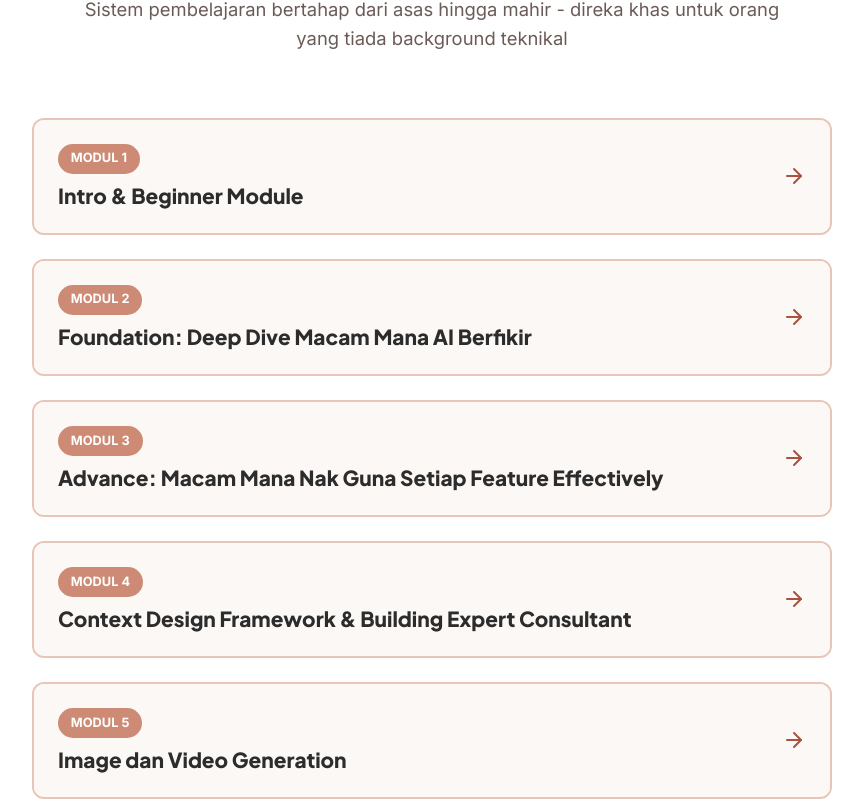
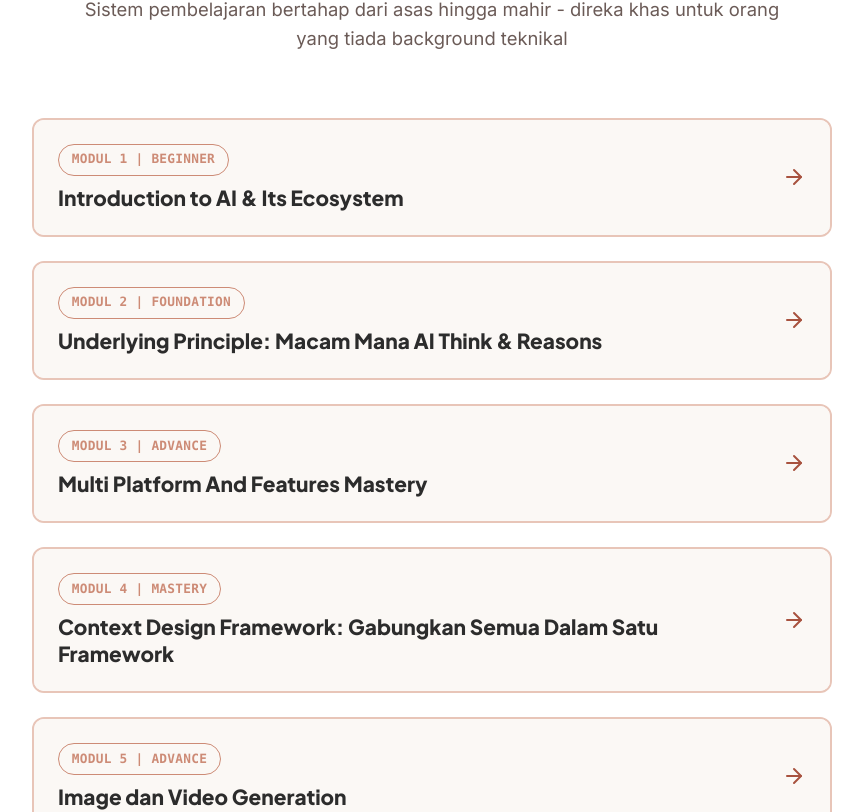
Before and after one commit to luqtech-official/kelasGPT, a Next.js app: page / in a window 1280 px wide. Shown: the part 9050-9862 px from the top of the page, without its empty margins (208-1071 px from the left). Built offline with nearby package versions, Linux system fonts and the light colour scheme; no server answers.

Commit message:
Copy edit

```diff
--- a/pages/index.js
+++ b/pages/index.js
@@ -444,8 +444,8 @@ export default function Home({ productSettings }) {
               <div className={styles.moduleCard}>
                 <div className={`${styles.moduleHeader} ${expandedModules.module1 ? styles.expanded : ''}`} onClick={() => toggleModule('module1')}>
                   <div className={styles.moduleTitle}>
-                    <span className={styles.moduleNumber}>MODUL 1</span>
-                    <h3>Intro & Beginner Module</h3>
+                    <span className={styles.moduleNumber}>MODUL 1 | BEGINNER</span>
+                    <h3>Introduction to AI & Its Ecosystem</h3>
                   </div>
                   <div className={`${styles.expandIcon} ${expandedModules.module1 ? styles.expanded : ''}`}>
                     <ArrowRightIcon />
@@ -469,8 +469,8 @@ export default function Home({ productSettings }) {
               <div className={styles.moduleCard}>
                 <div className={`${styles.moduleHeader} ${expandedModules.module2 ? styles.expanded : ''}`} onClick={() => toggleModule('module2')}>
                   <div className={styles.moduleTitle}>
-                    <span className={styles.moduleNumber}>MODUL 2</span>
-                    <h3>Foundation: Deep Dive Macam Mana AI Berfikir</h3>
+                    <span className={styles.moduleNumber}>MODUL 2 | FOUNDATION</span>
+                    <h3>Underlying Principle: Macam Mana AI Think & Reasons</h3>
                   </div>
                   <div className={`${styles.expandIcon} ${expandedModules.module2 ? styles.expanded : ''}`}>
                     <ArrowRightIcon />
@@ -510,8 +510,8 @@ export default function Home({ productSettings }) {
               <div className={styles.moduleCard}>
                 <div className={`${styles.moduleHeader} ${expandedModules.module3 ? styles.expanded : ''}`} onClick={() => toggleModule('module3')}>
                   <div className={styles.moduleTitle}>
-                    <span className={styles.moduleNumber}>MODUL 3</span>
-                    <h3>Advance: Macam Mana Nak Guna Setiap Feature Effectively</h3>
+                    <span className={styles.moduleNumber}>MODUL 3 | ADVANCE</span>
+                    <h3>Multi Platform And Features Mastery</h3>
                   </div>
                   <div className={`${styles.expandIcon} ${expandedModules.module3 ? styles.expanded : ''}`}>
                     <ArrowRightIcon />
@@ -551,8 +551,8 @@ export default function Home({ productSettings }) {
               <div className={styles.moduleCard}>
                 <div className={`${styles.moduleHeader} ${expandedModules.module4 ? styles.expanded : ''}`} onClick={() => toggleModule('module4')}>
                   <div className={styles.moduleTitle}>
-                    <span className={styles.moduleNumber}>MODUL 4</span>
-                    <h3>Context Design Framework & Building Expert Consultant</h3>
+                    <span className={styles.moduleNumber}>MODUL 4 | MASTERY</span>
+                    <h3>Context Design Framework: Gabungkan Semua Dalam Satu Framework</h3>
                   </div>
                   <div className={`${styles.expandIcon} ${expandedModules.module4 ? styles.expanded : ''}`}>
                     <ArrowRightIcon />
@@ -592,7 +592,7 @@ export default function Home({ productSettings }) {
               <div className={styles.moduleCard}>
                 <div className={`${styles.moduleHeader} ${expandedModules.module5 ? styles.expanded : ''}`} onClick={() => toggleModule('module5')}>
                   <div className={styles.moduleTitle}>
-                    <span className={styles.moduleNumber}>MODUL 5</span>
+                    <span className={styles.moduleNumber}>MODUL 5 | ADVANCE</span>
                     <h3>Image dan Video Generation</h3>
                   </div>
                   <div className={`${styles.expandIcon} ${expandedModules.module5 ? styles.expanded : ''}`}>
--- a/styles/Home.module.css
+++ b/styles/Home.module.css
@@ -125,13 +125,16 @@
 
 .moduleNumber {
   display: inline-block;
-  background: var(--terra-primary);
-  color: var(--pure-white);
+  color: var(--terra-primary);
+  background: var(--terra-bg);
+  border: 1px solid var(--terra-primary);
+  font-family: 'SF Mono', 'JetBrains Mono', 'Roboto Mono', 'Consolas', 'Monaco', monospace;
   font-size: 0.8rem;
   font-weight: 700;
   padding: 0.3rem 0.8rem;
   border-radius: 20px;
   margin-bottom: 0.5rem;
+  letter-spacing: 0.02em;
 }
 
 .moduleTitle h3 {
```
